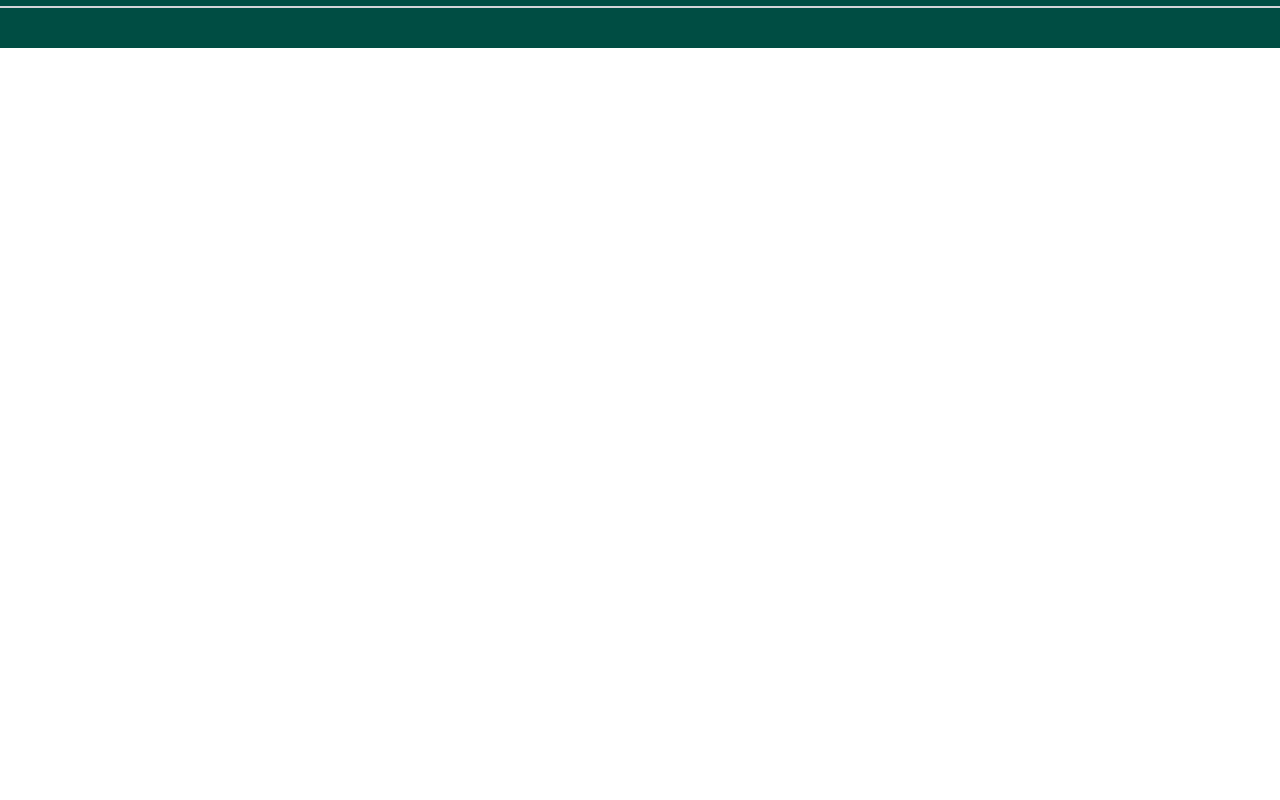
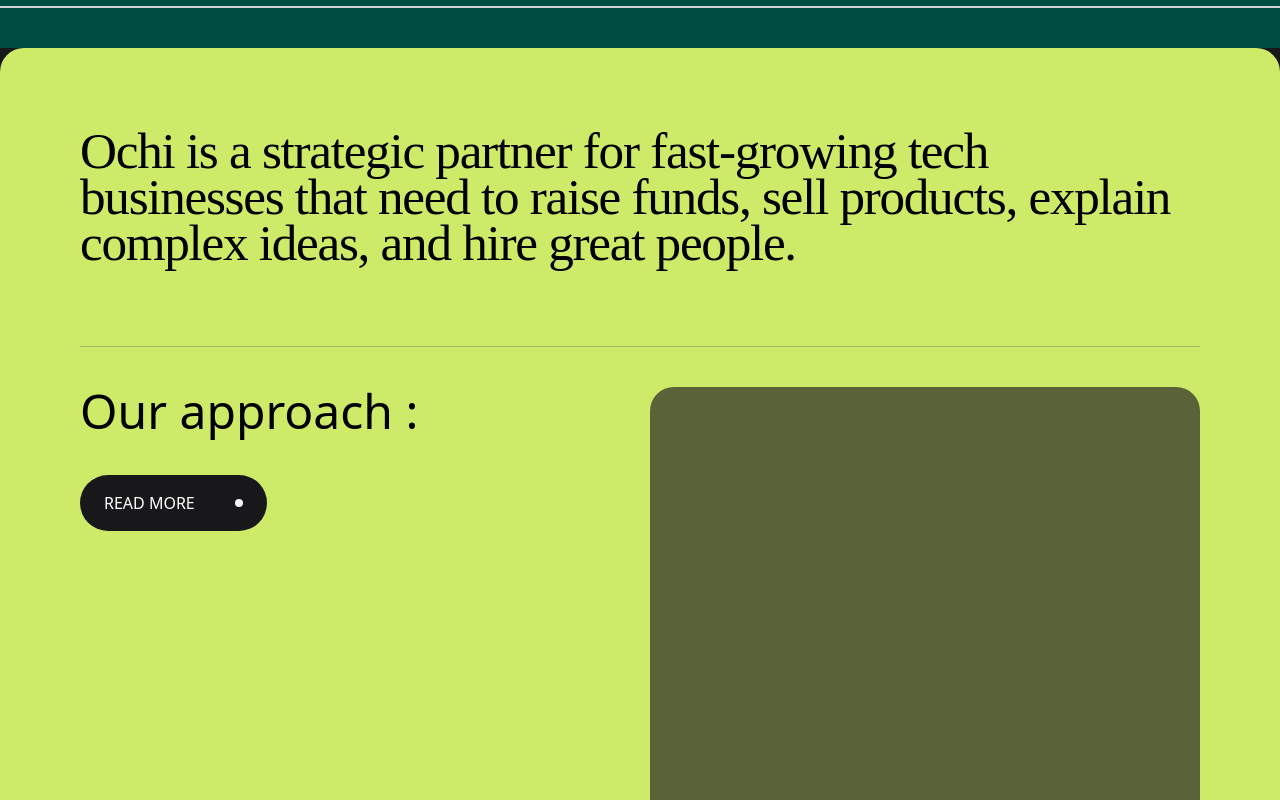
Before and after one commit to sid21-1/React, a React (Vite) app in the folder Animated Website/: page / in a window 1280 px wide. Shown: the part 1040-1840 px from the top of the page. Before the commit the page ends 1088 px from the top, so only its background shows below. Built offline with nearby package versions, Linux system fonts and the light colour scheme.

Commit message:
done making the about section

```diff
--- a/Animated Website/src/App.jsx
+++ b/Animated Website/src/App.jsx
@@ -1,17 +1,18 @@
-import React from 'react'
-import { Navbar } from './components/Navbar'
-import LandingPage from './components/LandingPage'
-import { Marquee } from './components/Marquee'
+import React from "react";
+import { Navbar } from "./components/Navbar";
+import LandingPage from "./components/LandingPage";
+import { Marquee } from "./components/Marquee";
+import About from "./components/About";
 
 function App() {
   return (
-    <div className=' w-full min-h-screen  bg-zinc-900 text-white'>
-      <Navbar/>
-      <LandingPage/>
-      <Marquee/>
+    <div className=" w-full min-h-screen  bg-zinc-900 text-white">
+      <Navbar />
+      <LandingPage />
+      <Marquee />
+      <About />
     </div>
-
-  )
+  );
 }
 
-export default App
+export default App;
--- /dev/null
+++ b/Animated Website/src/components/About.jsx
@@ -0,0 +1,25 @@
+import React from "react";
+
+const About = () => {
+  return (
+    <div className="p-20 w-full bg-[#cdea68] rounded-tl-3xl rounded-tr-3xl text-black ">
+      <h1 className="font-['Neue_Montreal'] text-[4vw] leading-[3.6vw] tracking-tight">
+        Ochi is a strategic partner for fast-grow­ing tech businesses that need
+        to raise funds, sell prod­ucts, explain com­plex ideas, and hire great
+        peo­ple.
+      </h1>
+      <div className="w-full mt-20 pt-10  border-t-[1px] border-[#a1b562] flex gap-5">
+        <div className="w-1/2">
+          <h1 className=" text-5xl">Our approach :</h1>
+          <button className="px-6 py-4 bg-zinc-900 mt-10 flex gap-10 items-center rounded-full text-white uppercase">
+            Read More
+            <div className="w-2 h-2 bg-zinc-100 rounded-full"></div>
+          </button>
+        </div>
+        <div className="w-1/2 h-[70vh] bg-[#596337] rounded-3xl"></div>
+      </div>
+    </div>
+  );
+};
+
+export default About;
```
